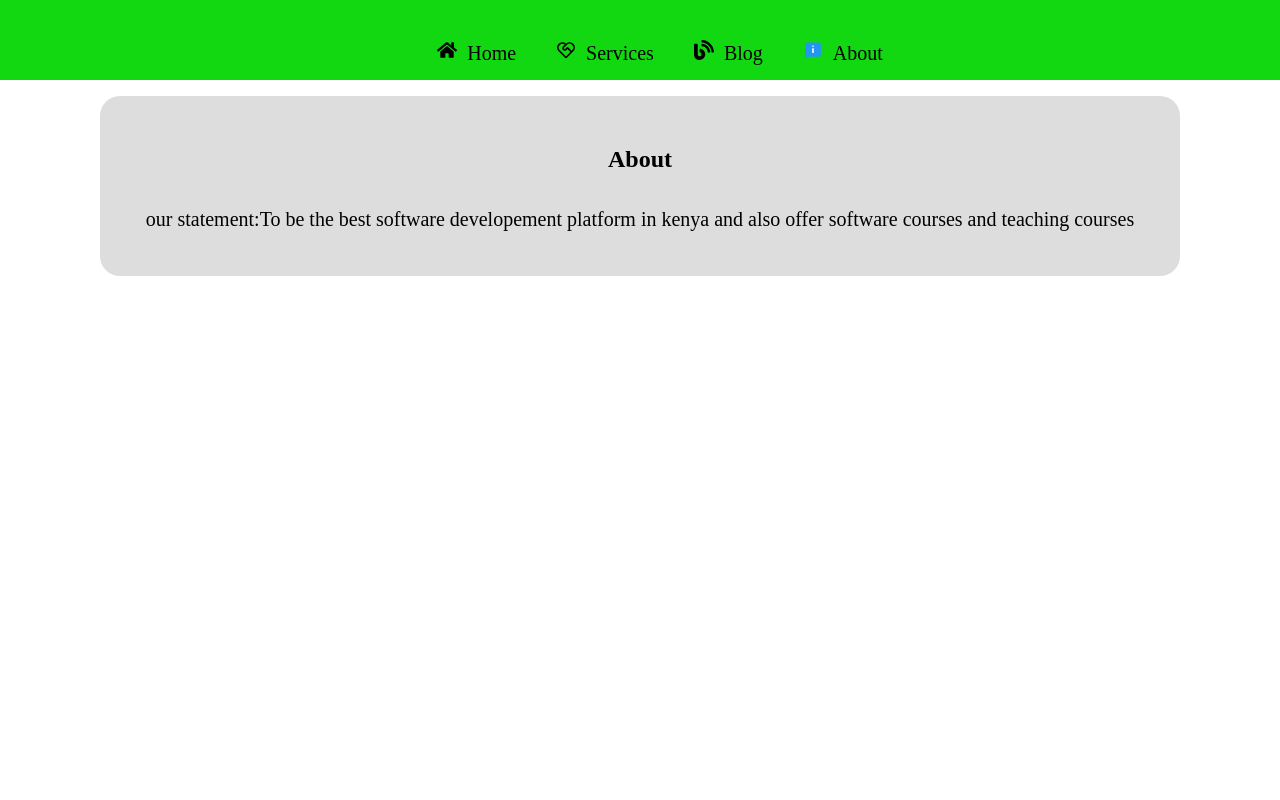
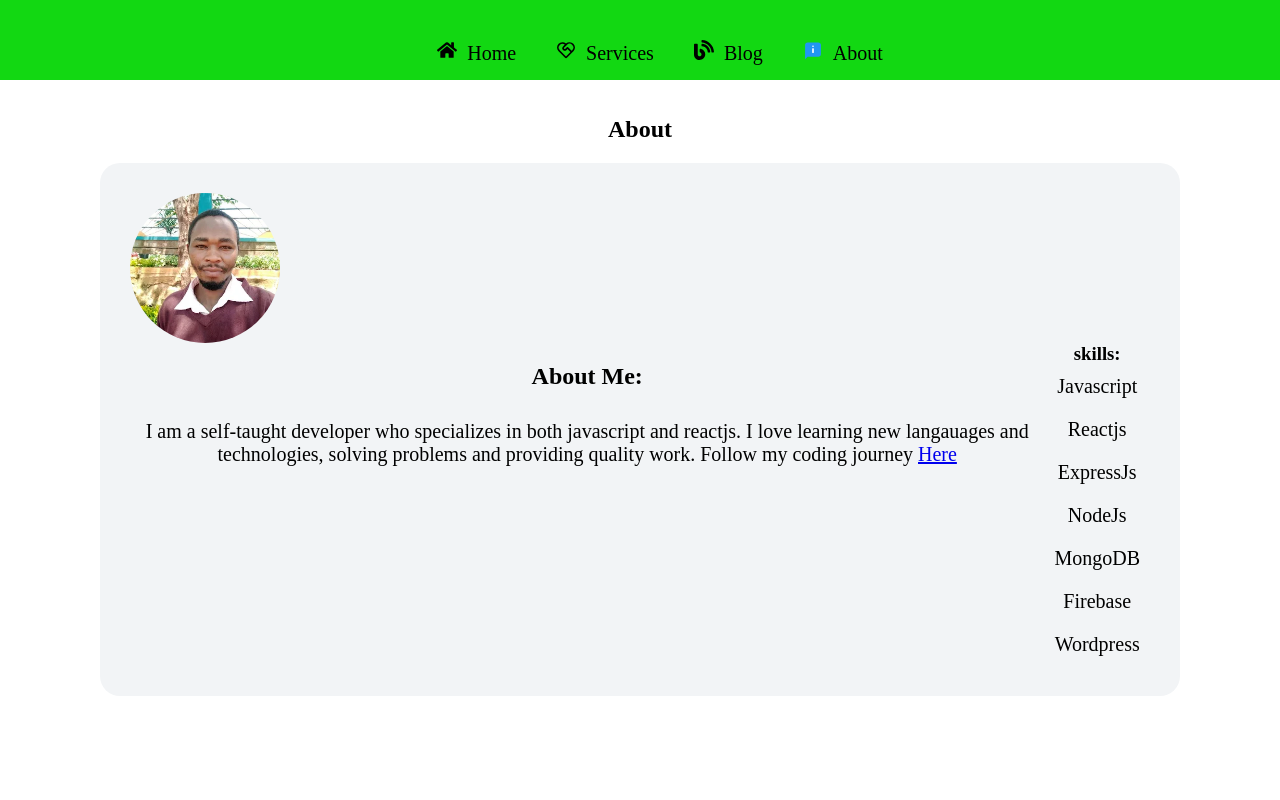
Before and after one commit to sirben181/web-reactv1, a React (Create React App) app: page /about in a window 1280 px wide. Shown: the top 800 px of the page. Built offline with nearby package versions, Linux system fonts and the light colour scheme.

Commit message:
portfolio page in the about

```diff
--- a/package.json
+++ b/package.json
@@ -3,6 +3,9 @@
   "version": "0.1.0",
   "private": true,
   "dependencies": {
+    "@emotion/react": "^11.8.1",
+    "@emotion/styled": "^11.8.1",
+    "@mui/material": "^5.4.4",
     "@reduxjs/toolkit": "^1.7.1",
     "@testing-library/jest-dom": "^5.16.1",
     "@testing-library/react": "^12.1.2",
--- a/src/pages/About.js
+++ b/src/pages/About.js
@@ -1,18 +1,54 @@
 import React from 'react'
 import './about.css'
-// import Avatar from ''
+import profile from '../images/benprof.webp'
+import Avatar from '@mui/material/Avatar'
+import { Link } from 'react-router-dom'
 const About = () => {
     return (
         <div className="about_container">
+            <h2>About</h2>
             <div className="about_wrapper">
-                <h2>About</h2>
-                <p> our statement:<scan>To be the best software developement platform in kenya and also offer software courses and teaching courses</scan> </p>
+                <div className='headerProf'>
+                  <Avatar sx={{height:150, width:150}}className='profilePic' src={profile}/>
+                </div>
+                <div className='skill_container'>
+                    <div className='skill_about'>
+                        <h2>
+                            About Me:
+                        </h2>
+                        <p>I am a self-taught developer who specializes in both javascript and reactjs.
+                             I love learning new langauages and technologies, solving  problems and providing   quality work.
+                             Follow my  coding journey <a href='/blog'>Here</a>
+                        {/*I am person who has a scientific background but i have no computer based  background.
+                            But this  didnt hinder me to learn and become  a software developer.
+                            i started to learn coding using free online resources.
+                            Like any other person i started using HTML,CSS and Javascript. After being comfortable for sometime i started to handle the javascript frameworks.
+                            I learned React js to become a full frontend developer.
+                            After sometimes i started to incorporate the backend languages like  express and NodeJs.
+                            I have worked with APIs as i have worked with a few of them in my projects.
+                            The database that i have worked with is firebase and MongoDB. */}
+                        </p>
+
+                     </div>
+                     <div className='skill_wrapper'>
+                        <h3>
+                        skills:
+                        </h3>
+                        <p> Javascript</p>
+                        <p> Reactjs</p>
+                        <p> ExpressJs</p>
+                        <p> NodeJs</p>
+                        <p> MongoDB</p>
+                        <p> Firebase</p>
+                        <p>Wordpress</p>
+                  </div>
                 {/*  the initial idea is just providing software services and designing websites
                 websites maintenance
                 wordpress services
                 eccommerce services
                 blog and all other types of websites */}
             </div>
+            </div>
         </div>
     )
 }
--- a/src/pages/about.css
+++ b/src/pages/about.css
@@ -10,14 +10,23 @@ margin:0;
     margin-top:6rem;
 }
 .about_wrapper{
-    background:#ddd;
+    background:#f2f4f6;
+    display:flex;
+    justify-content:center;
+    flex-direction: column;
    border-radius:20px;
    padding:30px;
    text-align:center;
 }
-.about_wrapper h2{
+.profilePic{}
+
+.about_container h2{
     text-align:center;
     padding:20px;
 }
-.about_wrapper p{ padding:15px;
+.about_wrapper p{ padding:10px;
 font-size:20px;}
+.skill_container{
+    display:flex;
+
+}
```
Also changed, not shown: src/images/benprof.webp (added), 1 other file (tests, documents, lock files or other folders).
